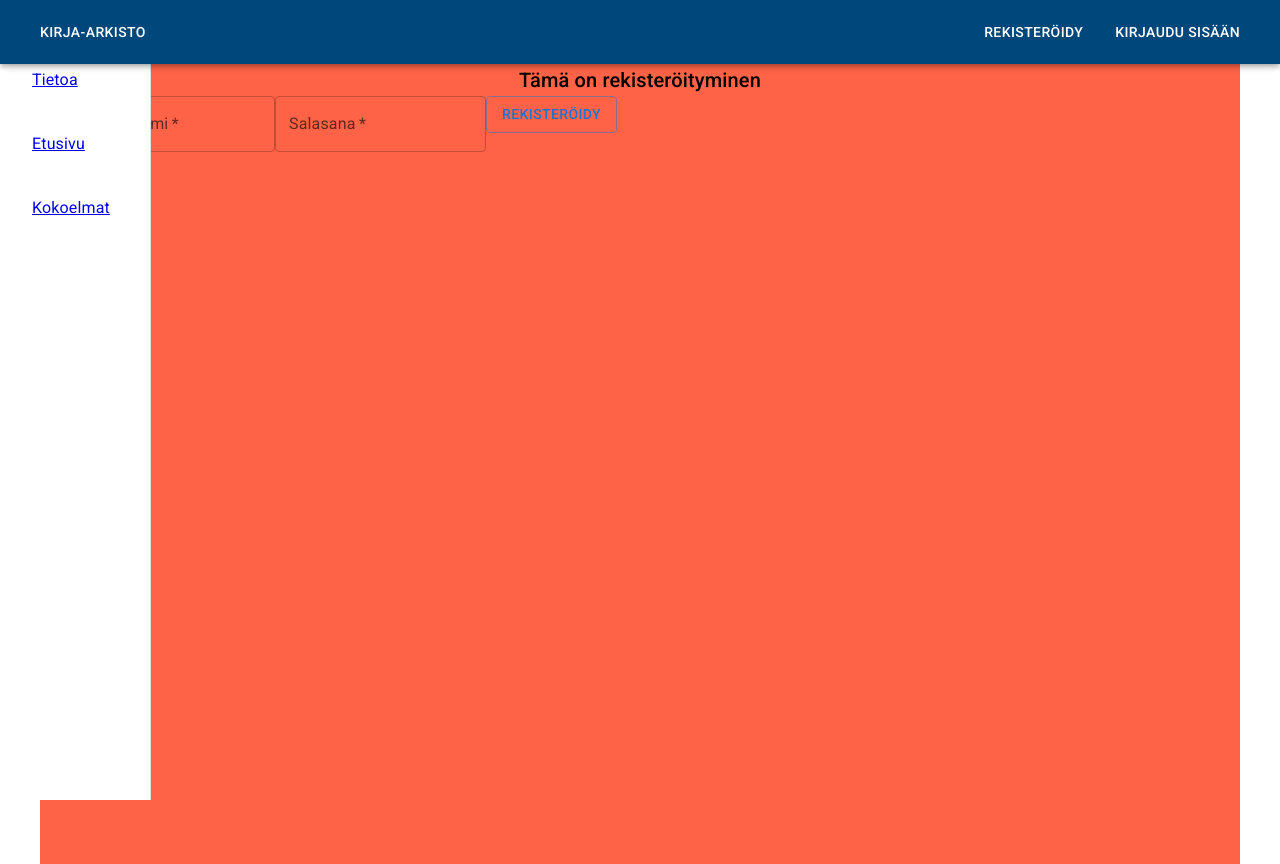
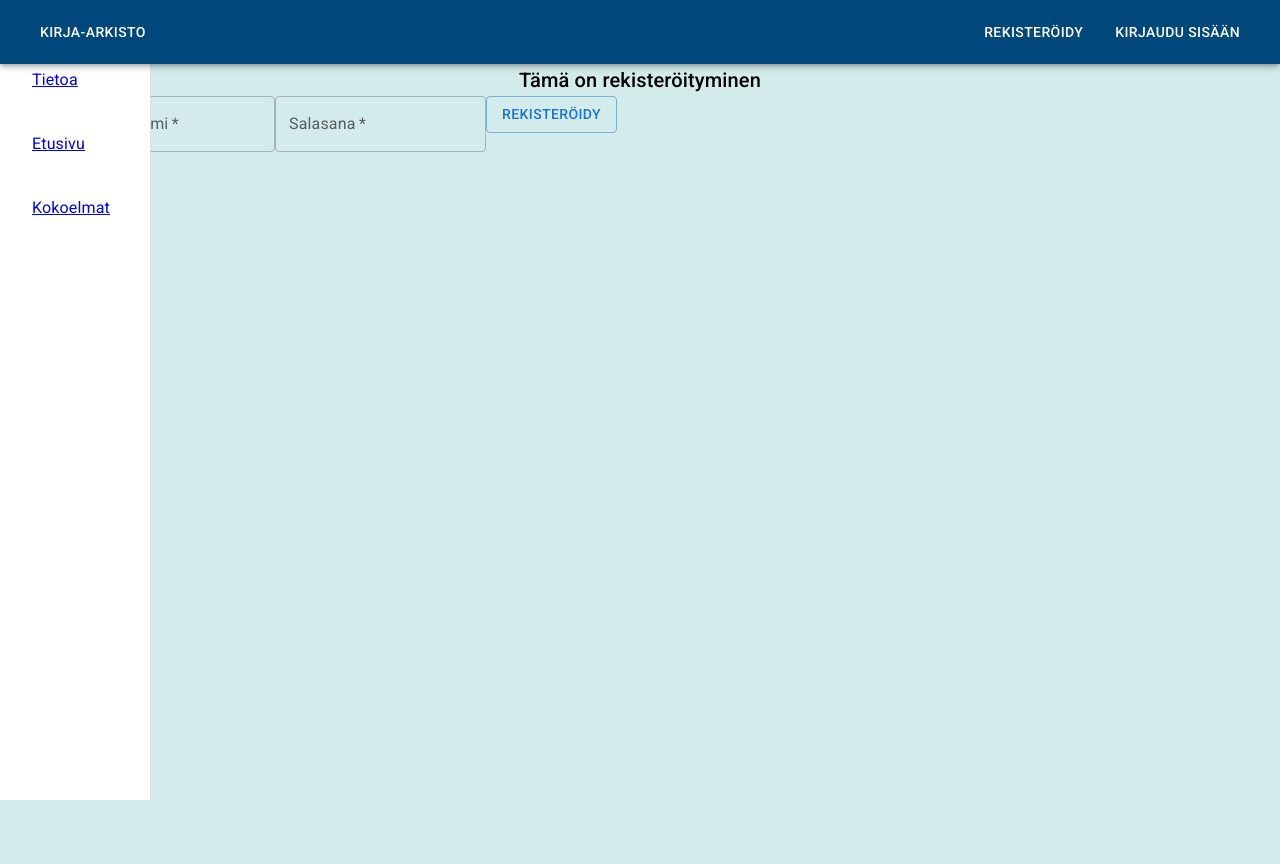
Before and after one commit to Jonpaavo/OT2, a React (Create React App) app in the folder app/: page /rekisteroityminen in a window 1280 px wide. Built offline with nearby package versions, Linux system fonts and the light colour scheme.

Commit message:
Säätöä

```diff
--- a/app/src/komponentit/Kirjautuminen.js
+++ b/app/src/komponentit/Kirjautuminen.js
@@ -78,7 +78,8 @@ const Kirjautuminen = (props) => {
     return(
 
         <>
-            <Container sx={{bgcolor: "tomato", height: "100vh"}}>
+            <Container maxWidth={false} sx={{bgcolor: "#D4EBEC", height: "100vh"}}>
+                <Container>
                     <Typography variant="h6" align="center">Tämä on Kirjautuminen</Typography>
 
                     <Box component="form" sx={{}} noValidate autoComplete="off">
@@ -95,7 +96,7 @@ const Kirjautuminen = (props) => {
 
 
                     </Box>
-
+                </Container>
             </Container>
 
 
--- a/app/src/komponentit/Rekisteroityminen.js
+++ b/app/src/komponentit/Rekisteroityminen.js
@@ -62,7 +62,8 @@ const Rekisteroityminen = () => {
     return (
 
         <>
-            <Container sx={{bgcolor: "tomato", height: "100vh"}}>
+            <Container maxWidth={false} sx={{bgcolor: "#D4EBEC", height: "100vh"}}>
+                <Container>
                     <Typography variant="h6" align="center">Tämä on rekisteröityminen</Typography>
 
                     <Box component="form" sx={{}} noValidate autoComplete="off">
@@ -77,6 +78,7 @@ const Rekisteroityminen = () => {
 
                     </Box>
                 </Container>
+            </Container>
 
 
         </>
```
Lines whose indentation alone changed are shown as unchanged.
